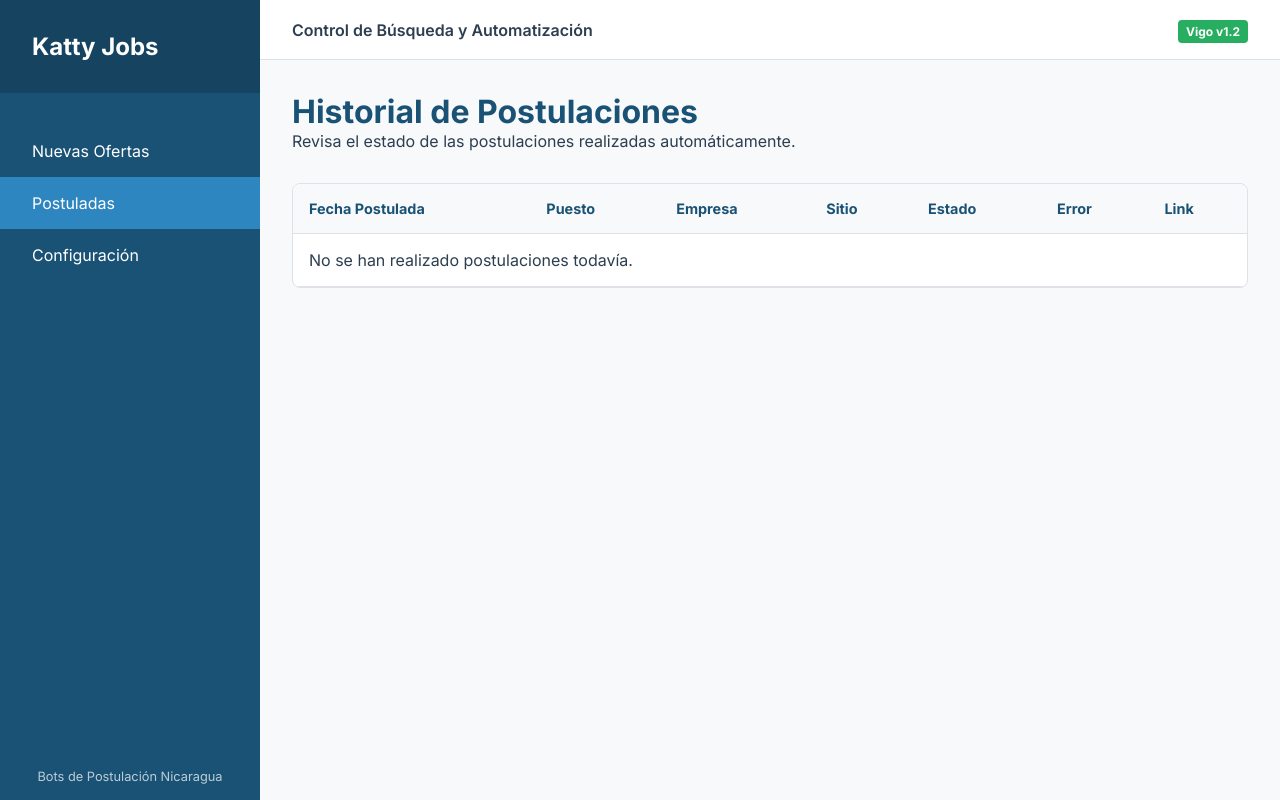
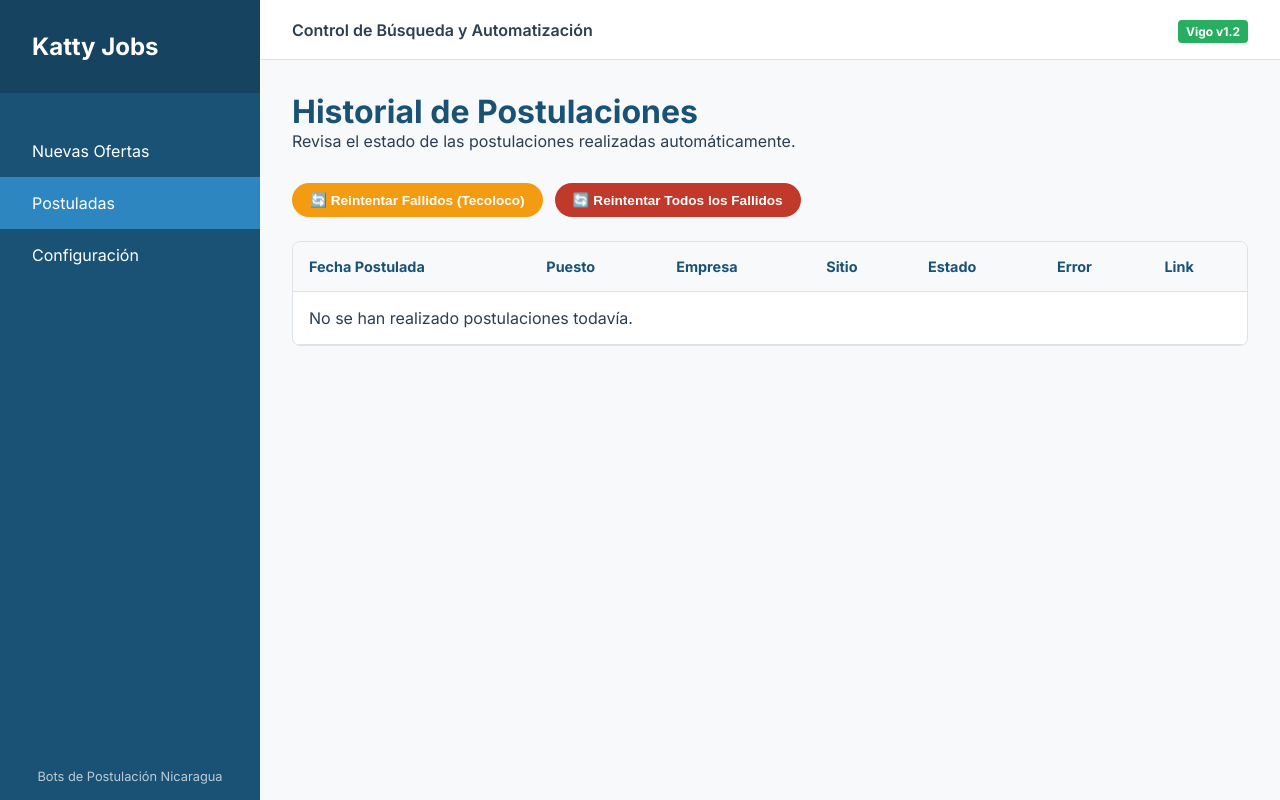
Before and after one commit to MiguelGotea/PostulacionBotVPS, a FastAPI app: page /applied in a window 1280 px wide. Run offline with FastAPI, Linux system fonts and the light colour scheme; data that the repository does not hold is empty; parts of the project's set-up code (start-up, migrations or seed data) failed here and were passed over.

Commit message:
Katty Update 2026-04-04 08:45:52

```diff
--- a/dashboard/app.py
+++ b/dashboard/app.py
@@ -147,6 +147,25 @@ async def cleanup_invalid_jobs():
 
     return RedirectResponse(url=f"/settings?msg=Limpieza+completada", status_code=303)
 
+@app.post("/retry-failed")
+async def retry_failed_jobs(site: str = Form(None)):
+    """Resetea los jobs fallidos a 'new' para que sean reintentados en el próximo ciclo."""
+    async with aiosqlite.connect(DB_PATH) as db:
+        if site:
+            await db.execute(
+                "UPDATE jobs SET status = 'new', error_message = NULL, date_applied = NULL WHERE status = 'failed' AND site = ?",
+                (site,)
+            )
+        else:
+            await db.execute(
+                "UPDATE jobs SET status = 'new', error_message = NULL, date_applied = NULL WHERE status = 'failed'"
+            )
+        count = db.total_changes
+        await db.commit()
+    logger.info(f"Retry: {count} jobs fallidos reseteados a 'new' (site={site or 'todos'})")
+    msg = f"{count}+jobs+reseteados+para+reintento"
+    return RedirectResponse(url=f"/applied?msg={msg}", status_code=303)
+
 @app.post("/ignore/{job_id}")
 async def ignore_job(job_id: int):
     """Marca una oferta como ignorada."""
--- a/dashboard/static/style.css
+++ b/dashboard/static/style.css
@@ -328,6 +328,35 @@ body {
 .status-applied { background: #D4EFDF; color: #1E8449; }
 .status-failed { background: #FADBD8; color: #943126; }
 
+/* Action Bar (Historial) */
+.action-bar {
+    display: flex;
+    gap: 0.75rem;
+    margin-bottom: 1.5rem;
+    flex-wrap: wrap;
+}
+
+.btn-retry {
+    padding: 9px 18px;
+    border-radius: 20px;
+    border: none;
+    cursor: pointer;
+    font-weight: 600;
+    font-size: 0.85rem;
+    background: var(--warning);
+    color: white;
+    transition: opacity 0.2s, transform 0.15s;
+}
+
+.btn-retry:hover {
+    opacity: 0.85;
+    transform: translateY(-1px);
+}
+
+.btn-retry-all {
+    background: var(--danger);
+}
+
 /* Settings */
 .settings-grid {
     display: grid;
--- a/dashboard/templates/applied.html
+++ b/dashboard/templates/applied.html
@@ -6,6 +6,20 @@
 <div class="content-header">
     <h1>Historial de Postulaciones</h1>
     <p>Revisa el estado de las postulaciones realizadas automáticamente.</p>
+</div>
+
+{% if request.query_params.get('msg') %}
+<div class="alert-success">✅ {{ request.query_params.get('msg')|replace('+', ' ') }}</div>
+{% endif %}
+
+<div class="action-bar">
+    <form method="post" action="/retry-failed" style="display:inline">
+        <input type="hidden" name="site" value="tecoloco">
+        <button type="submit" class="btn-retry">🔄 Reintentar Fallidos (Tecoloco)</button>
+    </form>
+    <form method="post" action="/retry-failed" style="display:inline">
+        <button type="submit" class="btn-retry btn-retry-all">🔄 Reintentar Todos los Fallidos</button>
+    </form>
 </div>
 
 <div class="table-container">
```
